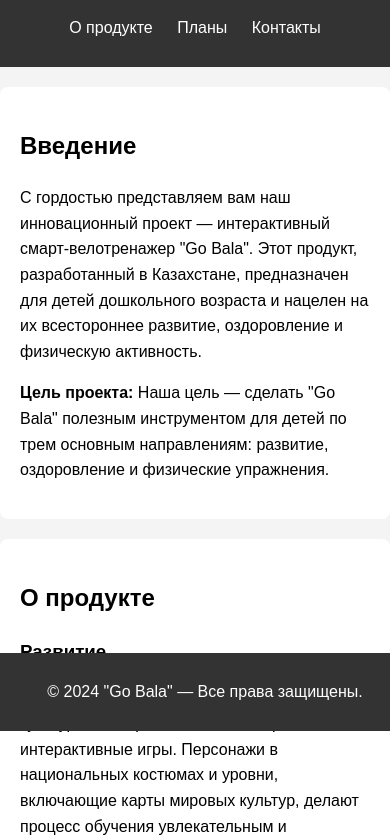
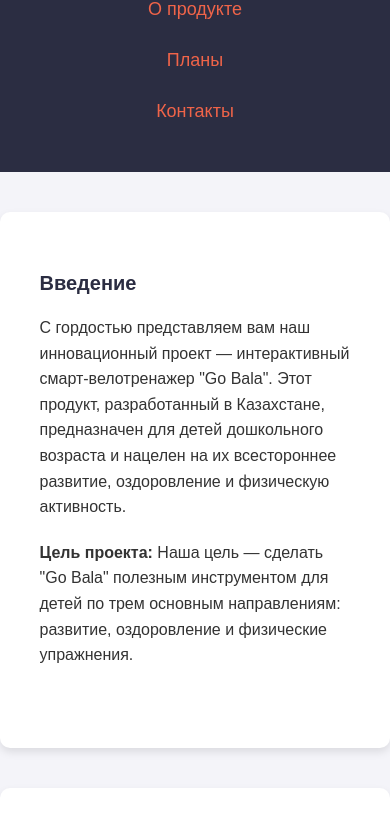
Before and after one commit to gobala2025/GoBalaISB, a plain HTML site: page index.html in a window 390 px wide. Shown: the part 113-952 px from the top of the page. Drawn offline with Linux system fonts and the light colour scheme.

Commit message:
Update style.css

```diff
--- a/style.css
+++ b/style.css
@@ -1,68 +1,160 @@
-body {
-    font-family: Arial, sans-serif;
-    line-height: 1.6;
+/* Общие стили */
+* {
     margin: 0;
     padding: 0;
-    background-color: #f4f4f4;
+    box-sizing: border-box;
 }
 
+body {
+    font-family: 'Arial', sans-serif;
+    background-color: #f4f4f9;
+    color: #333;
+}
+
+h1, h2, h3 {
+    color: #2b2d42;
+    margin-bottom: 20px;
+}
+
+ul {
+    list-style-type: none;
+}
+
+a {
+    color: #f06449;
+    text-decoration: none;
+}
+
+a:hover {
+    text-decoration: underline;
+}
+
+/* Контейнер для центрации контента */
+.container {
+    width: 90%;
+    max-width: 1200px;
+    margin: 0 auto;
+    padding: 20px;
+}
+
+/* Заголовки и навигация */
 header {
-    background-color: #333;
+    background-color: #2b2d42;
     color: #fff;
-    padding: 10px 0;
-    text-align: center;
+    padding: 20px 0;
 }
 
 header h1 {
-    margin: 0;
+    text-align: center;
+    font-size: 36px;
 }
 
 nav ul {
-    list-style-type: none;
-    padding: 0;
+    display: flex;
+    justify-content: center;
+    gap: 20px;
+    margin-top: 10px;
 }
 
 nav ul li {
-    display: inline;
-    margin: 0 10px;
+    font-size: 18px;
 }
 
-nav ul li a {
-    color: #fff;
-    text-decoration: none;
+/* Основные секции */
+.content-section {
+    background-color: #fff;
+    padding: 40px 0;
+    margin: 40px 0;
+    border-radius: 10px;
+    box-shadow: 0 4px 8px rgba(0, 0, 0, 0.1);
 }
 
-section {
-    padding: 20px;
-    margin: 20px 0;
-    background-color: #fff;
-    border-radius: 8px;
+section h2 {
+    font-size: 28px;
+    margin-bottom: 20px;
 }
 
-footer {
-    text-align: center;
-    background-color: #333;
-    color: #fff;
-    padding: 10px;
-    position: fixed;
-    bottom: 0;
-    width: 100%;
+section p, section ul {
+    font-size: 16px;
+    line-height: 1.6;
+    margin-bottom: 20px;
+}
+
+ul li {
+    margin-bottom: 10px;
 }
 
 form textarea {
     width: 100%;
     padding: 10px;
     margin-bottom: 10px;
+    border: 1px solid #ddd;
+    border-radius: 8px;
 }
 
 form button {
-    padding: 10px 20px;
-    background-color: #333;
-    color: #fff;
+    background-color: #f06449;
+    color: white;
+    padding: 12px 20px;
     border: none;
+    border-radius: 8px;
     cursor: pointer;
 }
 
 form button:hover {
-    background-color: #555;
+    background-color: #d0533a;
 }
+
+/* Футер */
+footer {
+    background-color: #2b2d42;
+    color: white;
+    padding: 20px 0;
+    text-align: center;
+}
+
+/* Адаптивные стили */
+@media (max-width: 768px) {
+    header h1 {
+        font-size: 28px;
+    }
+
+    nav ul {
+        flex-direction: column;
+        align-items: center;
+    }
+
+    section h2 {
+        font-size: 24px;
+    }
+
+    form textarea {
+        font-size: 14px;
+    }
+
+    form button {
+        padding: 10px;
+    }
+}
+
+@media (max-width: 480px) {
+    body {
+        font-size: 14px;
+    }
+
+    header h1 {
+        font-size: 22px;
+    }
+
+    section h2 {
+        font-size: 20px;
+    }
+
+    footer p {
+        font-size: 12px;
+    }
+
+    form button {
+        width: 100%;
+    }
+}
```
